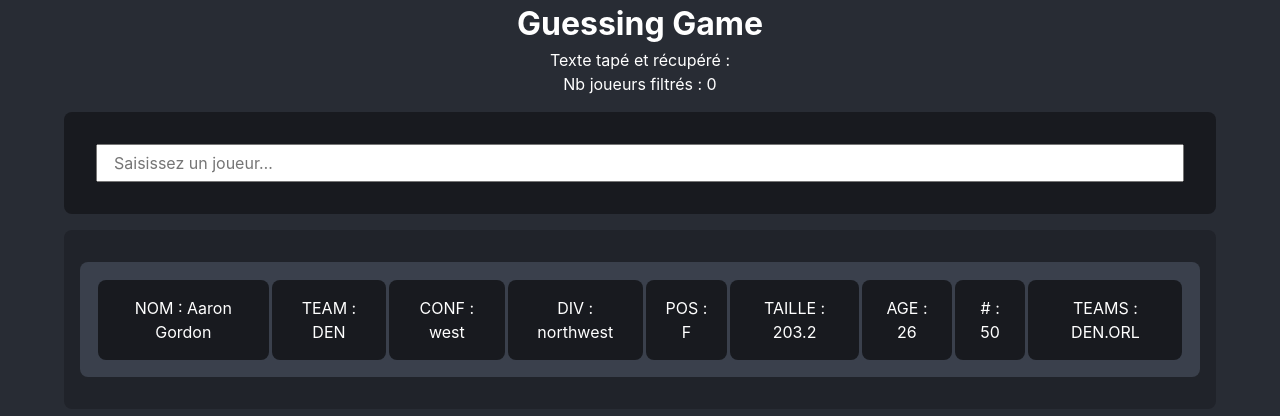
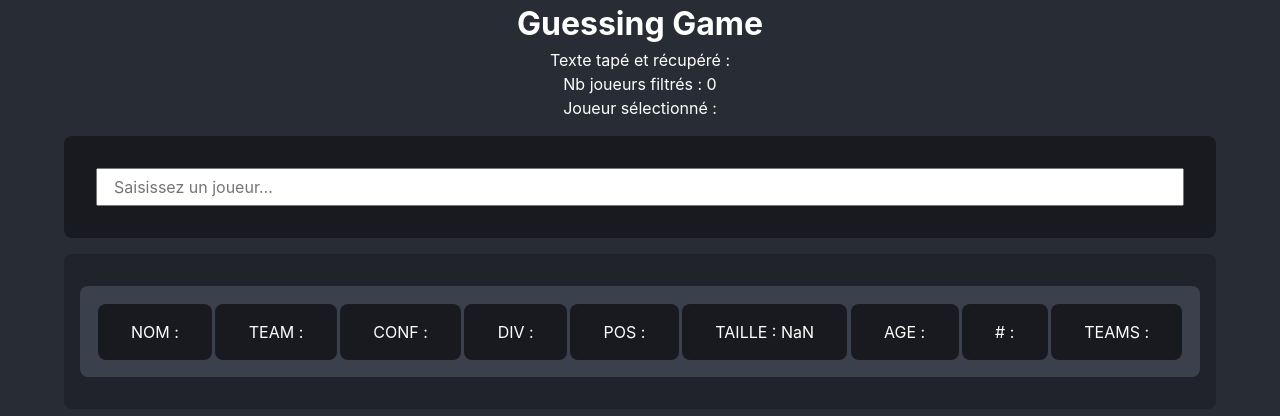
Before and after one commit to JeremyBreton/GuessingGame, a React (Vite) app: page / in a window 1280 px wide. Shown: the top 416 px of the page. Built offline with nearby package versions, Linux system fonts and the light colour scheme.

Commit message:
affichage du joueur cliqué sur PlayerToFind.tsx

```diff
--- a/src/components/App/Form/Form.tsx
+++ b/src/components/App/Form/Form.tsx
@@ -1,7 +1,10 @@
 import { useDispatch } from 'react-redux';
 import { useAppSelector } from '../../../../src/hooks/redux';
 import './Form.scss';
-import { changeCurrentMessage } from '../../../store/reducers/formReducer';
+import {
+  changeCurrentMessage,
+  selectPlayer,
+} from '../../../store/reducers/formReducer';
 
 type FormProps = {
   players: {
@@ -36,25 +39,31 @@ function Form({ players }: FormProps) {
   const dispatch = useDispatch();
   const currentMessage = useAppSelector((state) => state.form.currentMessage);
   const filteredPlayers = useAppSelector((state) => state.form.filteredPlayers);
-  console.log(filteredPlayers);
+  const selectedPlayer = useAppSelector((state) => state.form.selectedPlayers);
+  // console.log(selectedPlayer);
 
-  function handleChange(event: React.ChangeEvent<HTMLInputElement>): void {
+  function handleChange(event: React.ChangeEvent<HTMLInputElement>) {
     console.log('je tape une lettre');
     // je veux modifier la valeur de `currentMessage` dans mon state Redux
     // avec la saisie utilisateur
     dispatch(changeCurrentMessage(event.target.value));
   }
 
-  function handleClick(event: MouseEvent<HTMLLIElement, MouseEvent>): void {
+  function handleClick(
+    event: React.MouseEvent<HTMLLIElement, MouseEvent>,
+    player: any
+  ) {
     console.log('je click sur un résultat');
-    // je veux modifier la valeur de `currentMessage` dans mon state Redux
-    // avec la saisie utilisateur.
+    // je veux modifier la valeur de `selectPlayer` dans mon state Redux
+    // avec le click de l'utilisateur.
+    dispatch(selectPlayer(player));
   }
 
   return (
     <div>
       <div>Texte tapé et récupéré : {currentMessage}</div>
       <p>Nb joueurs filtrés : {filteredPlayers.length}</p>
+      <p>Joueur sélectionné :</p>
       <form className="form">
         <input
           type="select"
@@ -69,7 +78,7 @@ function Form({ players }: FormProps) {
               <li
                 className="form-results-li"
                 key={playerFiltered.playerId}
-                onClick={handleClick}
+                onClick={(event) => handleClick(event, playerFiltered)}
               >
                 {playerFiltered.player}
               </li>
--- a/src/components/PlayerToFind/PlayerToFind.tsx
+++ b/src/components/PlayerToFind/PlayerToFind.tsx
@@ -1,3 +1,4 @@
+import { useAppSelector } from '../../../src/hooks/redux';
 import './PlayerToFind.scss';
 
 type PlayerToFindProps = {
@@ -13,44 +14,42 @@ type PlayerToFindProps = {
     jersey: number;
     height: number;
     teams: string;
-  }[];
+  };
 };
 
 function PlayerToFind({ players }: PlayerToFindProps) {
-  const PlayerToFind = players.find(
-    (player) => (player.player = 'Aaron Gordon')
-  );
+  const selectedPlayer = useAppSelector((state) => state.form.selectedPlayers);
   // console.log(PlayerToFind);
 
   return (
     <div className="PlayerToFind-container">
       <article className="PlayerToFind-container__card">
         <div className="PlayerToFind-container__card-span">
-          NOM : {PlayerToFind?.player}
+          NOM : {selectedPlayer.player}
         </div>
         <div className="PlayerToFind-container__card-span">
-          TEAM : {PlayerToFind?.team}
+          TEAM : {selectedPlayer.team}
         </div>
         <div className="PlayerToFind-container__card-span">
-          CONF : {PlayerToFind?.conference}
+          CONF : {selectedPlayer.conference}
         </div>
         <div className="PlayerToFind-container__card-span">
-          DIV : {PlayerToFind?.division}
+          DIV : {selectedPlayer.division}
         </div>
         <div className="PlayerToFind-container__card-span">
-          POS : {PlayerToFind?.position}
+          POS : {selectedPlayer.position}
         </div>
         <div className="PlayerToFind-container__card-span">
-          TAILLE : {PlayerToFind?.height * 2.54}
+          TAILLE : {selectedPlayer.height * 2.54}
         </div>
         <div className="PlayerToFind-container__card-span">
-          AGE : {PlayerToFind?.age}
+          AGE : {selectedPlayer.age}
         </div>
         <div className="PlayerToFind-container__card-span">
-          # : {PlayerToFind?.jersey}
+          # : {selectedPlayer.jersey}
         </div>
         <div className="PlayerToFind-container__card-span">
-          TEAMS : {PlayerToFind?.teams}
+          TEAMS : {selectedPlayer.teams}
         </div>
       </article>
     </div>
--- a/src/store/reducers/formReducer.ts
+++ b/src/store/reducers/formReducer.ts
@@ -5,6 +5,7 @@ type FormState = {
   messages: typeof players;
   currentMessage: string;
   filteredPlayers: [];
+  selectedPlayers: {};
 };
 
 const initialState: FormState = {
@@ -38,20 +39,27 @@ const initialState: FormState = {
   ],
   currentMessage: '',
   filteredPlayers: [],
+  selectedPlayers: {},
 };
 
 // Actions
 export const changeCurrentMessage = createAction<string>(
   'form/change-current-message'
 );
+export const selectPlayer = createAction('form/select-player');
 
 const FormReducer = createReducer(initialState, (builder) => {
-  builder.addCase(changeCurrentMessage, (state, action) => {
-    state.currentMessage = action.payload;
-    state.filteredPlayers = players.filter((player) =>
-      player.player.toLowerCase().includes(action.payload.toLowerCase())
-    );
-  });
+  builder
+    .addCase(changeCurrentMessage, (state, action) => {
+      state.currentMessage = action.payload;
+      state.filteredPlayers = players.filter((player) =>
+        player.player.toLowerCase().includes(action.payload.toLowerCase())
+      );
+    })
+
+    .addCase(selectPlayer, (state, action) => {
+      state.selectedPlayers = action.payload;
+    });
   // .addCase(addMessage, (state) => {
   //   // je veux ajouter un message à mon tableau de messages
   //   const newMessage: Message = {
```
Also changed, not shown: src/components/OnePlayer/OnePlayer.tsx (+4 -4 lines).
